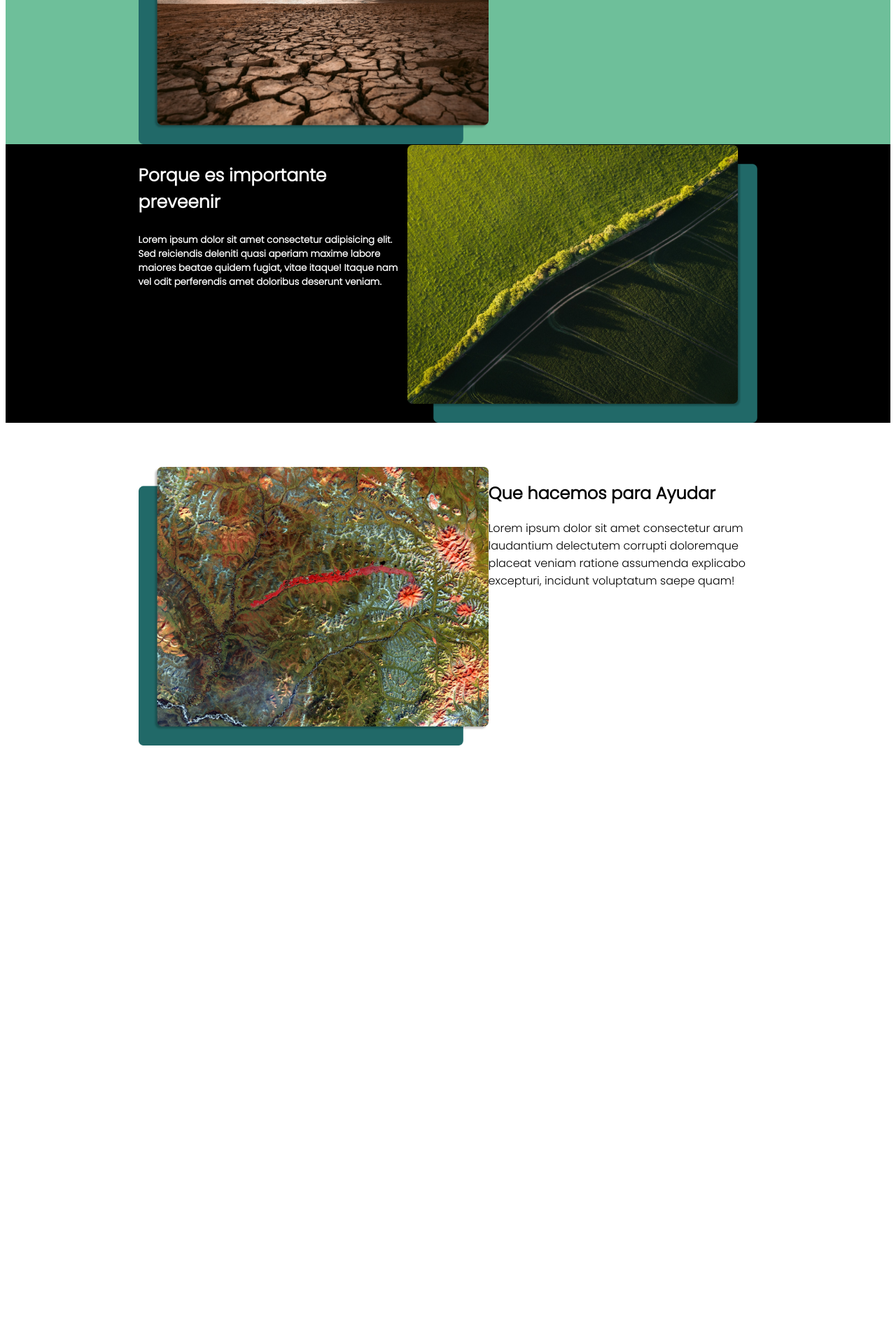
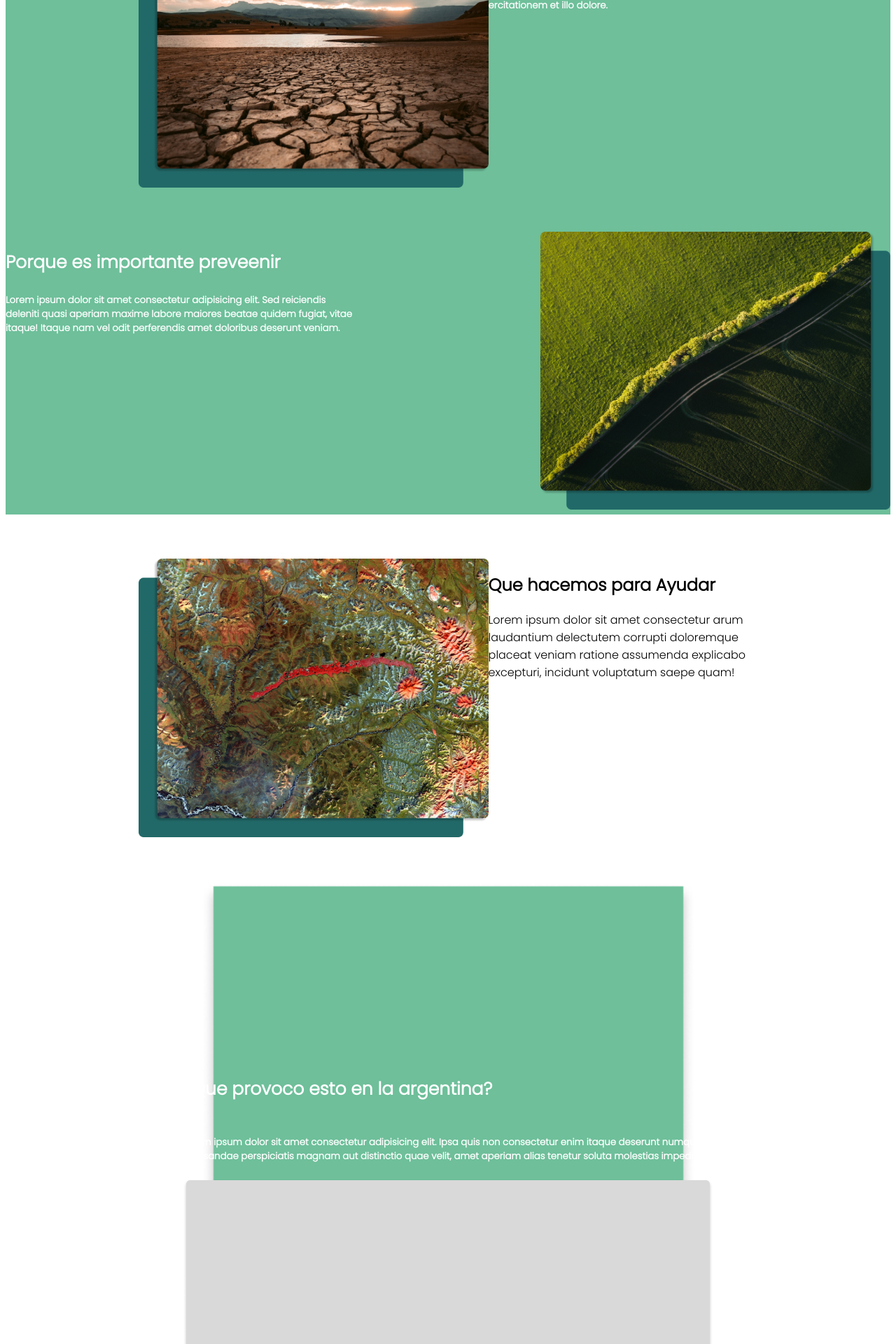
Before and after one commit to FrancoSandri/Proyecto, a PHP site: page / in a window 1280 px wide. Shown: the part 2160-4080 px from the top of the page at 70% size. Before the commit the page ends 3225 px from the top, so only its background shows below. Run offline with PHP 8.4, Linux system fonts and the light colour scheme; some libraries are stand-ins or nearby versions.

Commit message:
feat (home) home design

```diff
--- a/Front-End/Style/HomeStyle.css
+++ b/Front-End/Style/HomeStyle.css
@@ -154,7 +154,7 @@ h3 /*White Titles*/
 .Text-box
 {
   text-align: left;
-  padding: 0 15%;
+  padding: 5% 15%;
 }
 .Text-box p, .Text-box h5, .Text-box h3
 {
@@ -232,9 +232,9 @@ h3 /*White Titles*/
 
   justify-content: center;
 
-  background-color: #6EBF9A;
-  border-top-left-radius: 100px;
-  border-top-right-radius: 100px;
+  background-image: url(../Fotos/Rectangle\ 178.png);
+  background-repeat: no-repeat;
+  background-size: cover;
 
   height: 350px;
 }
@@ -266,15 +266,30 @@ h3 /*White Titles*/
 #Aqua
 {
   background-color: #6EBF9A;
-  padding-top: 1px;
 }
 /*Preevenir Mobile*/
-#Preevenir
+#Prevenir{
+  padding:0;
+  background-color: #6EBF9A;
+}
+/*Que argentina mobile*/
+.Que-argentina
 {
-  background-color: black;
-  padding-top: 1px;
+  display: flex;
+  flex-direction: column;
+
+
+  background-image: url(../Fotos/Home-Bacground-Cruver-Mobiñe.png);
+  background-repeat: no-repeat;
+  background-size: contain;
+  background-position: center;
+
+  padding: 20%;
 }
-
+.Que-argentina-img img
+{
+  width: 100%;
+}
 @media (min-width: 720px)
 {
   /*Desktop Prefabs*/
--- a/Front-End/index.html
+++ b/Front-End/index.html
@@ -70,12 +70,14 @@
                 <h5>Lorem, ipsum dolor sit amet consectetur adipisicing elit. Rerum harum id eos? Rerum ex, minus quasi quisqu ercitationem et illo dolore.</h5>
             </div>
         </div>
-        <div class="Text-box" id="Preevenir">
+        <div class="Text-box" id="Prevenir">
             <div class="Text-titles">
                 <h3>Porque es importante preveenir</h3>
                 <h5>Lorem ipsum dolor sit amet consectetur adipisicing elit. Sed reiciendis deleniti quasi aperiam maxime labore maiores beatae quidem fugiat, vitae itaque! Itaque nam vel odit perferendis amet doloribus deserunt veniam.</h5>
             </div>
-            <img src="Fotos/Home-Preevenitr.png">
+            <div class="prevenir-img">
+                <img src="Fotos/Home-Preevenitr.png">
+            </div>
         </div>
         <div class="Text-box">
             <img src="Fotos/Home-QueHacemosAyudar.png">
@@ -84,5 +86,12 @@
                 <p>Lorem ipsum dolor sit amet consectetur arum laudantium delectutem corrupti doloremque placeat veniam ratione assumenda explicabo excepturi, incidunt voluptatum saepe quam!</p>
             </div>
         </div>
+        <div class="Que-argentina">
+            <h3>¿Que provoco esto en la argentina?</h3>
+            <h5>Lorem ipsum dolor sit amet consectetur adipisicing elit. Ipsa quis non consectetur enim itaque deserunt numquam recusandae perspiciatis magnam aut distinctio quae velit, amet aperiam alias tenetur soluta molestias impedit?</h5>
+            <div class="Que-argentina-img">
+                <img src="Fotos/Rectangle 167.png">
+            </div>
+        </div>
     </div>
 <body>
```
Also changed, not shown: Front-End/Fotos/Home-Bacground-Cruver-Mobiñe.png (added), Front-End/Fotos/Home-Separador.png (added), Front-End/Fotos/Rectangle 178.png (added), 1 other file.
